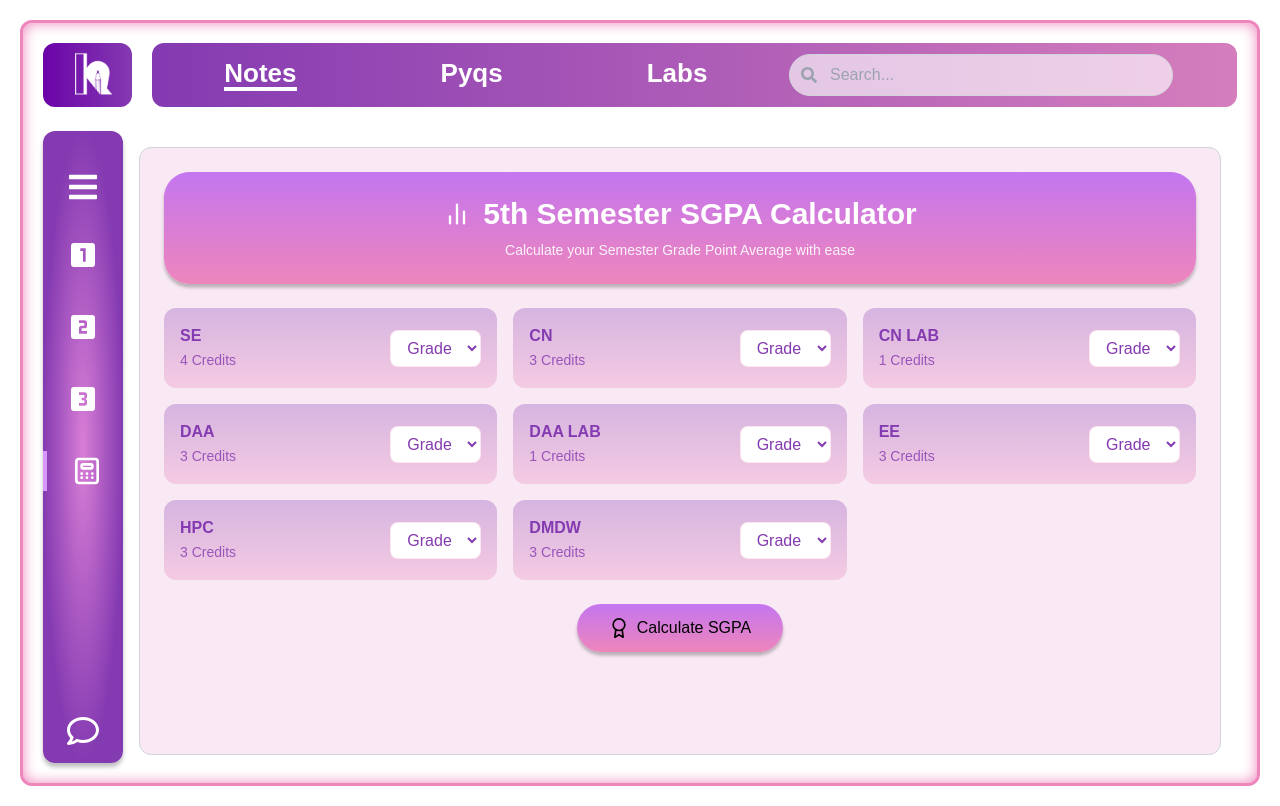
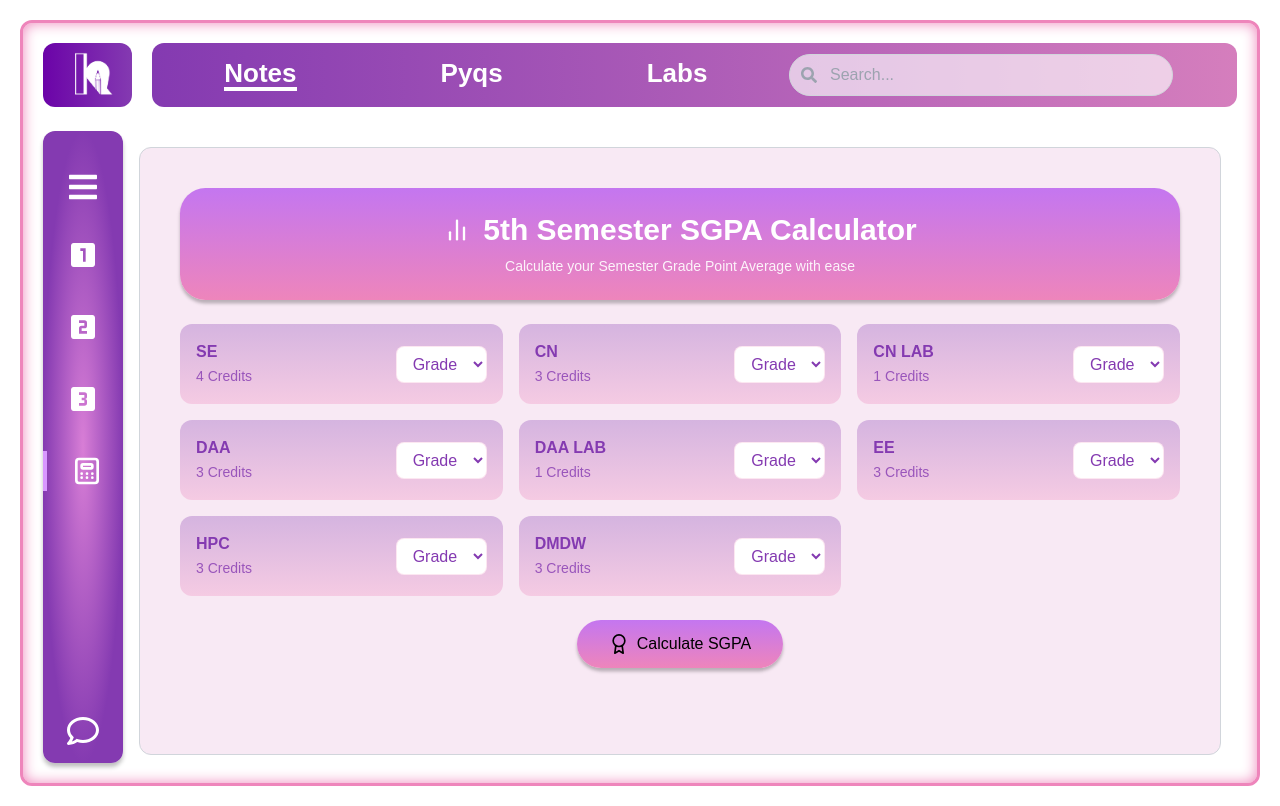
Before and after one commit to Soumyadipmaity1/k-prep-main, a Next.js app: page /cse-notes/calculator/sgpa in a window 1280 px wide. Built offline with nearby package versions, Linux system fonts and the light colour scheme; a web font is replaced by a local one.

Commit message:
refactor: Improved responsiveness of FifthSemSGPACalculator layout.

```diff
--- a/src/app/cse-notes/calculator/sgpa/page.tsx
+++ b/src/app/cse-notes/calculator/sgpa/page.tsx
@@ -81,7 +81,7 @@ const FifthSemSGPACalculator = () => {
 
   return (
     <div className="w-full h-full bg-[#f8e9f4] overflow-y-auto border rounded-xl border-gray-300 ">
-      <div className="max-w-7xl max-h-screen mx-auto p-4 sm:p-6 px-3 py-5 sm:p-10">
+      <div className="max-w-7xl max-h-screen mx-auto p-4 px-3 py-5 sm:p-10">
 
         <div className="subject-card p-6 rounded-2xl mb-6">
           <div className="flex items-center justify-center gap-3">
```
